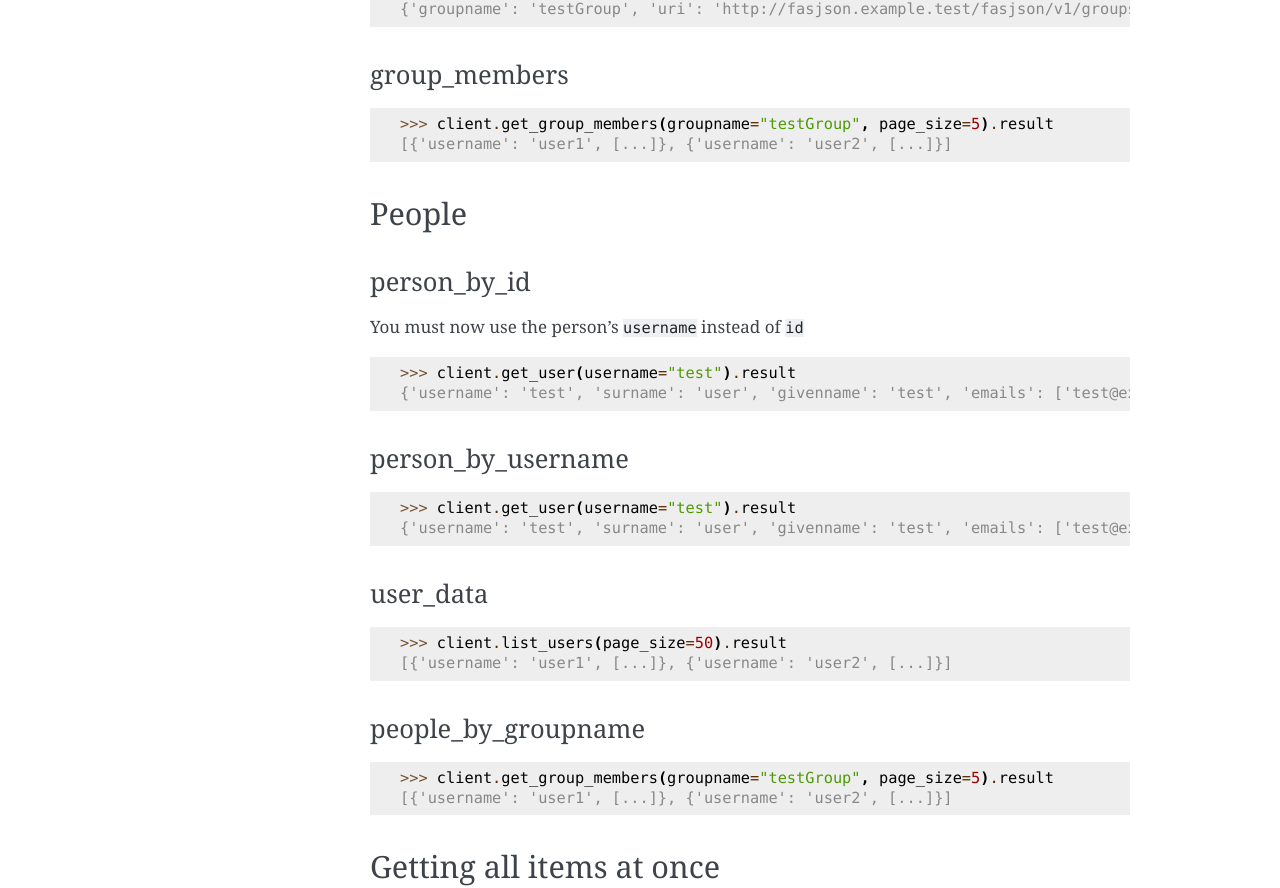
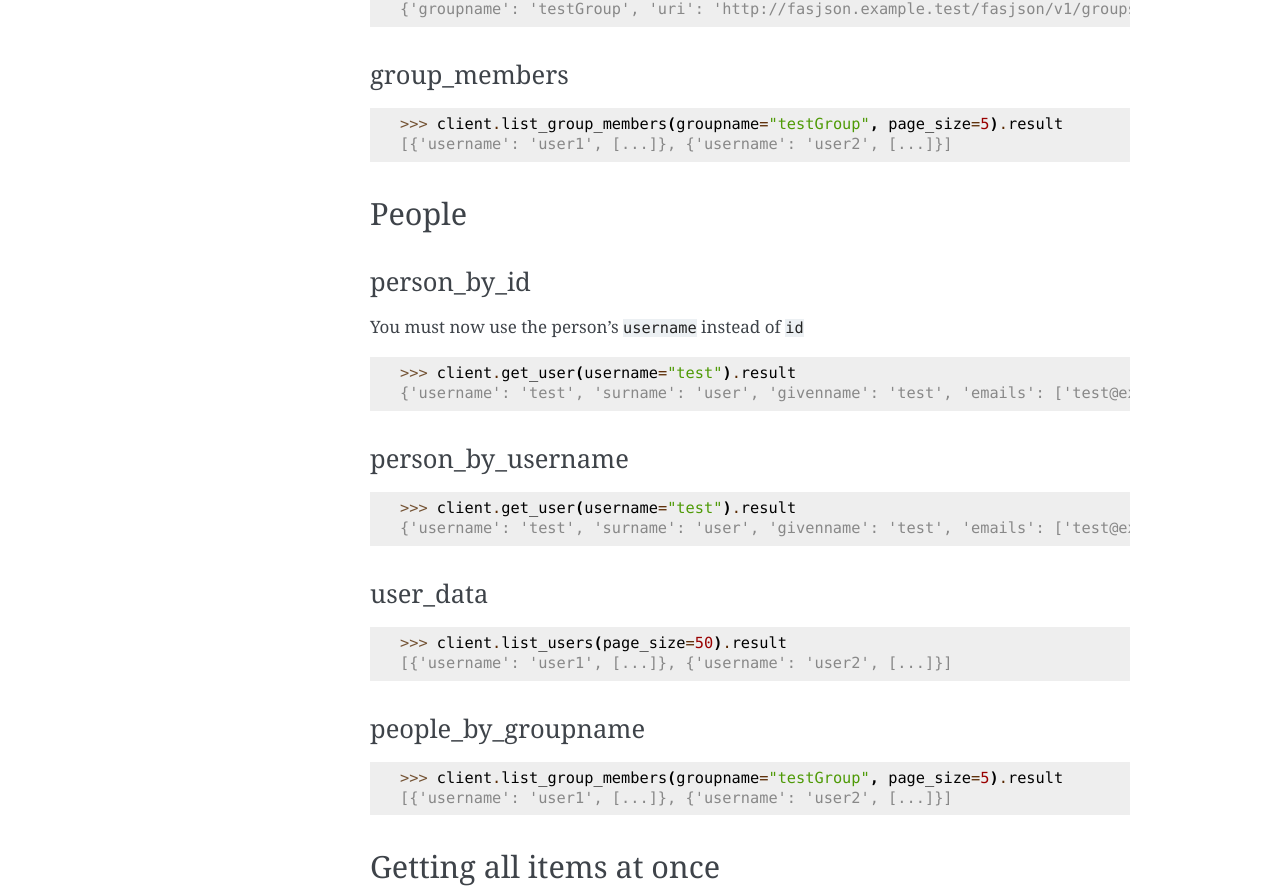
Before and after one commit to fedora-infra/fasjson-client, a Sphinx documentation site: the page built from docs/migration.rst, in a window 1280 px wide. Shown: the part 912-1800 px from the top of the page. Built offline with Sphinx 7.4.7, drawn with Linux system fonts in a browser that asks for light colours; the version number is read from the project's files by our own code.

Commit message:
Adjust the documentation and test to say list_group_members
The get_group_members is no longer valid.

Signed-off-by: Pierre-Yves Chibon <pingou@pingoured.fr>

```diff
--- a/docs/migration.rst
+++ b/docs/migration.rst
@@ -36,7 +36,7 @@ group_by_name
 group_members
 ~~~~~~~~~~~~~~~~~~~~~~~~~~~~~~~~~~
 
-    >>> client.get_group_members(groupname="testGroup", page_size=5).result
+    >>> client.list_group_members(groupname="testGroup", page_size=5).result
     [{'username': 'user1', [...]}, {'username': 'user2', [...]}]
 
 People
@@ -68,7 +68,7 @@ user_data
 people_by_groupname
 ~~~~~~~~~~~~~~~~~~~
 
-    >>> client.get_group_members(groupname="testGroup", page_size=5).result
+    >>> client.list_group_members(groupname="testGroup", page_size=5).result
     [{'username': 'user1', [...]}, {'username': 'user2', [...]}]
 
 
```
Also changed, not shown: 2 other files.
